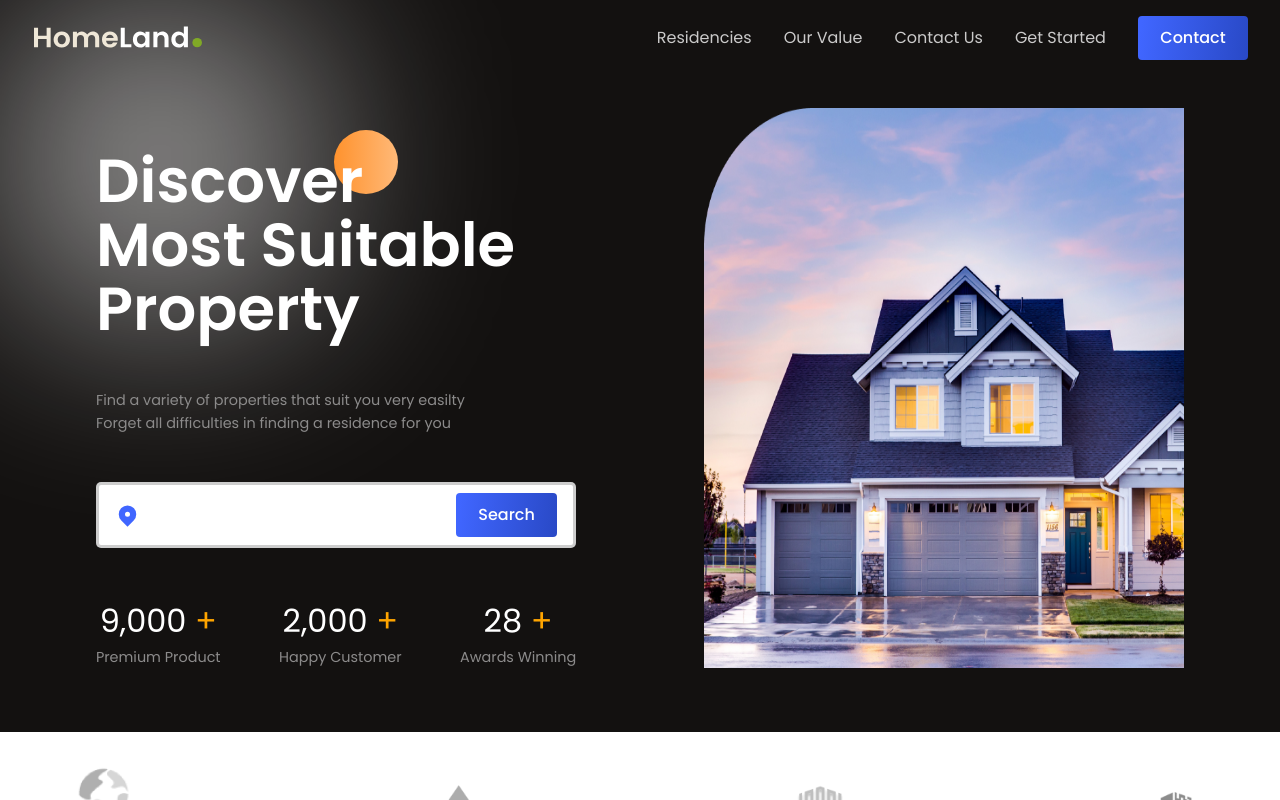
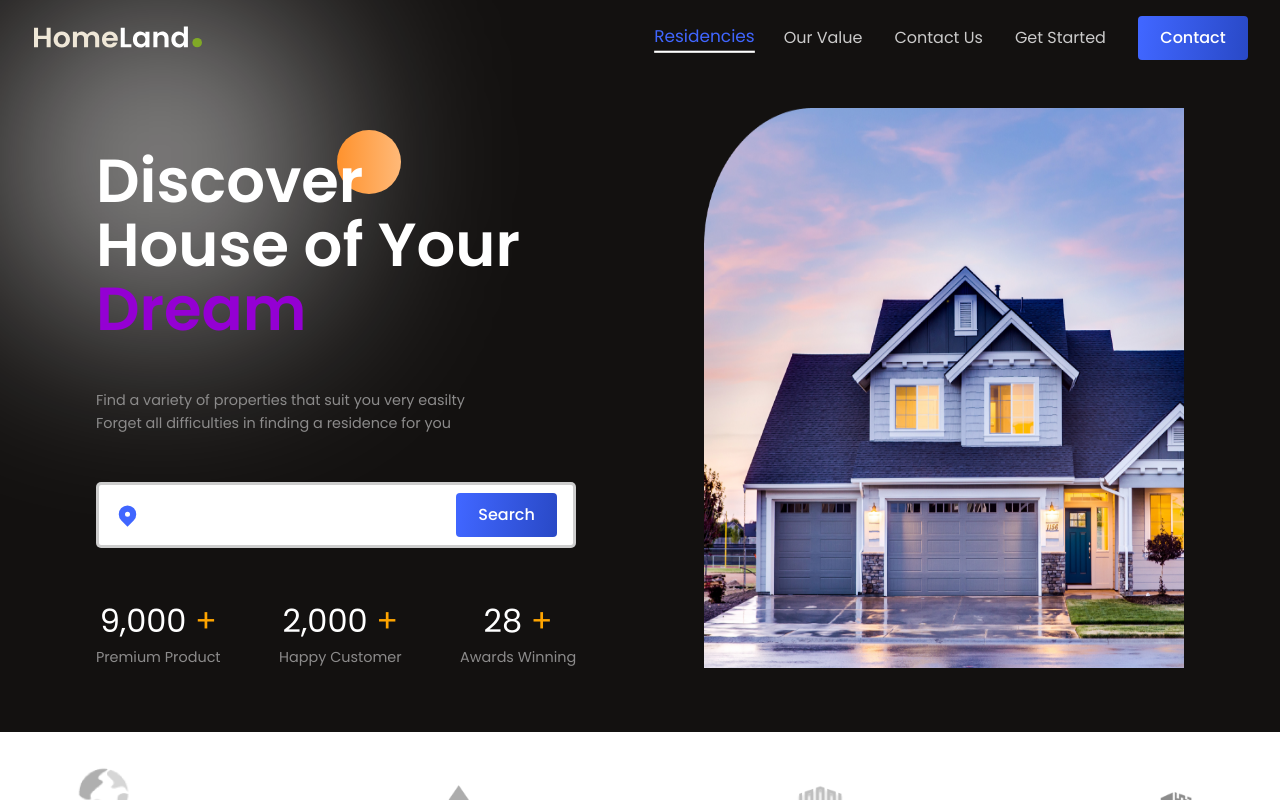
Before and after one commit to zherdvaleriy/real-estate, a React (Vite) app in the folder client/: page / in a window 1280 px wide. In both pictures the pointer is over the link "Residencies". Shown: the top 800 px of the page. Built offline with nearby package versions, Linux system fonts and the light colour scheme.

Commit message:
Changing some styles

```diff
--- a/client/src/components/Contact/Contact.jsx
+++ b/client/src/components/Contact/Contact.jsx
@@ -84,7 +84,7 @@ const Contact = () => {
         {/* right side */}
         <div className="flexEnd c-right">
           <div className="image-container">
-            <img src="./contact.jpg" alt="" />
+            <img src="./estate-img1.jpg" alt="" />
           </div>
         </div>
       </div>
--- a/client/src/components/Header/Header.css
+++ b/client/src/components/Header/Header.css
@@ -42,3 +42,12 @@
     box-shadow: 0px 4px 4px rgba(0, 0, 0, 0.05);
   }
 }
+
+a:not(:last-child):hover{
+  /* text-decoration: underline; */
+  border-bottom: 2px solid white;
+  scale: 1.06;
+  color: var(--blue);
+
+
+}
--- a/client/src/components/Hero/Hero.jsx
+++ b/client/src/components/Hero/Hero.jsx
@@ -23,8 +23,8 @@ const Hero = () => {
             }}
             >
               Discover <br />
-              Most Suitable
-              <br /> Property
+              House of Your
+              <br />  <span style={{color: 'darkviolet'}}> Dream</span>
             </motion.h1>
           </div>
           <div className="flexColStart secondaryText flexhero-des">
```
Also changed, not shown: client/public/estate-img1.jpg (added), client/public/mansion.jpg (added).
